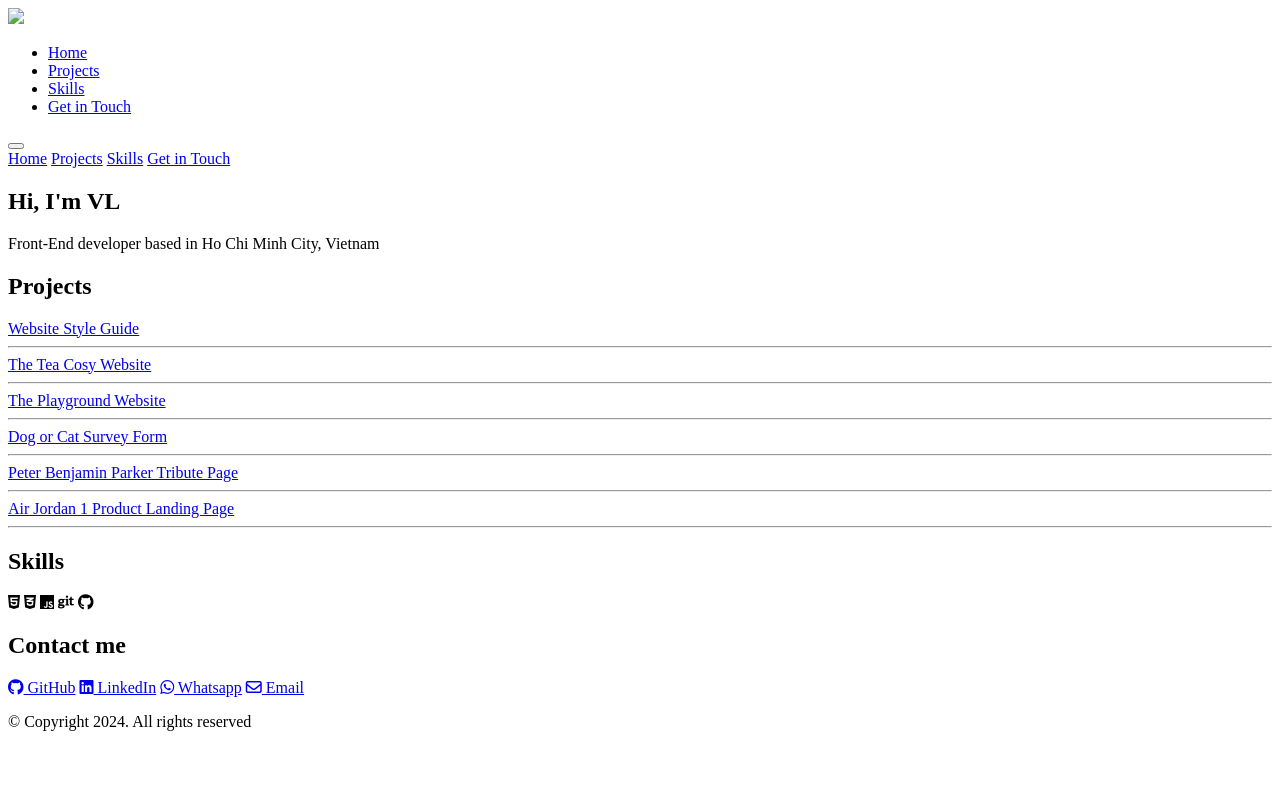
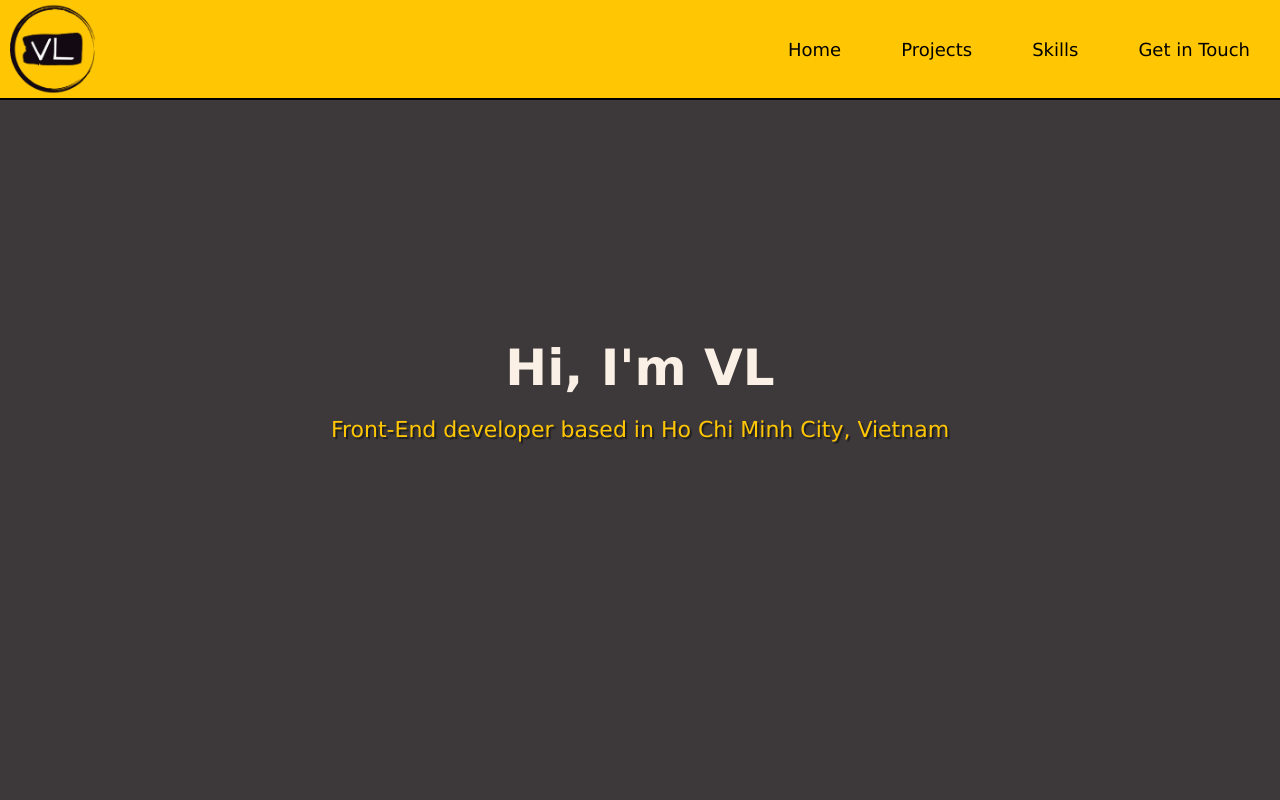
Before and after one commit to Vietos94/portfolio, a plain HTML site: page index.html in a window 1280 px wide. Shown: the top 800 px of the page. Drawn offline with Linux system fonts and the light colour scheme; the site is published under a folder, as on GitHub Pages, so addresses that start at the root find nothing.

Commit message:
"change path to files"

```diff
--- a/index.html
+++ b/index.html
@@ -4,16 +4,16 @@
 <head>
     <meta charset="utf-8">
     <meta name="viewport" content="width=device-width, initial-scale=1.0">
-    <link href="/css/style.css" rel="stylesheet">
-    <link href="/css/hamburgers.css" rel="stylesheet">
-    <link rel="shortcut icon" href="/images/logo-no-background.png">
-    <title>Personnal Portfolio</title>
+    <link href="css/style.css" rel="stylesheet">
+    <link href="css/hamburgers.css" rel="stylesheet">
+    <link rel="shortcut icon" href="images/logo-no-background.png">
+    <title>Personal Portfolio</title>
 </head>
 
 <body>
     <header>
         <nav id="navbar" class="nav">
-            <img src="/images/logo-no-background.png" class="logo">
+            <img src="images/logo-no-background.png" class="logo">
             <ul class="nav-list">
                 <li><a href="#welcome-section">Home</a></li>
                 <li><a href="#projects">Projects</a></li>
@@ -103,7 +103,7 @@
         <p>© Copyright 2024. All rights reserved</p>
     </footer>
 
-    <script src="/javascript/script.js"></script>
+    <script src="javascript/script.js"></script>
     <script src="https://kit.fontawesome.com/d7da6118d4.js" crossorigin="anonymous"></script>
 
 </body>
```
